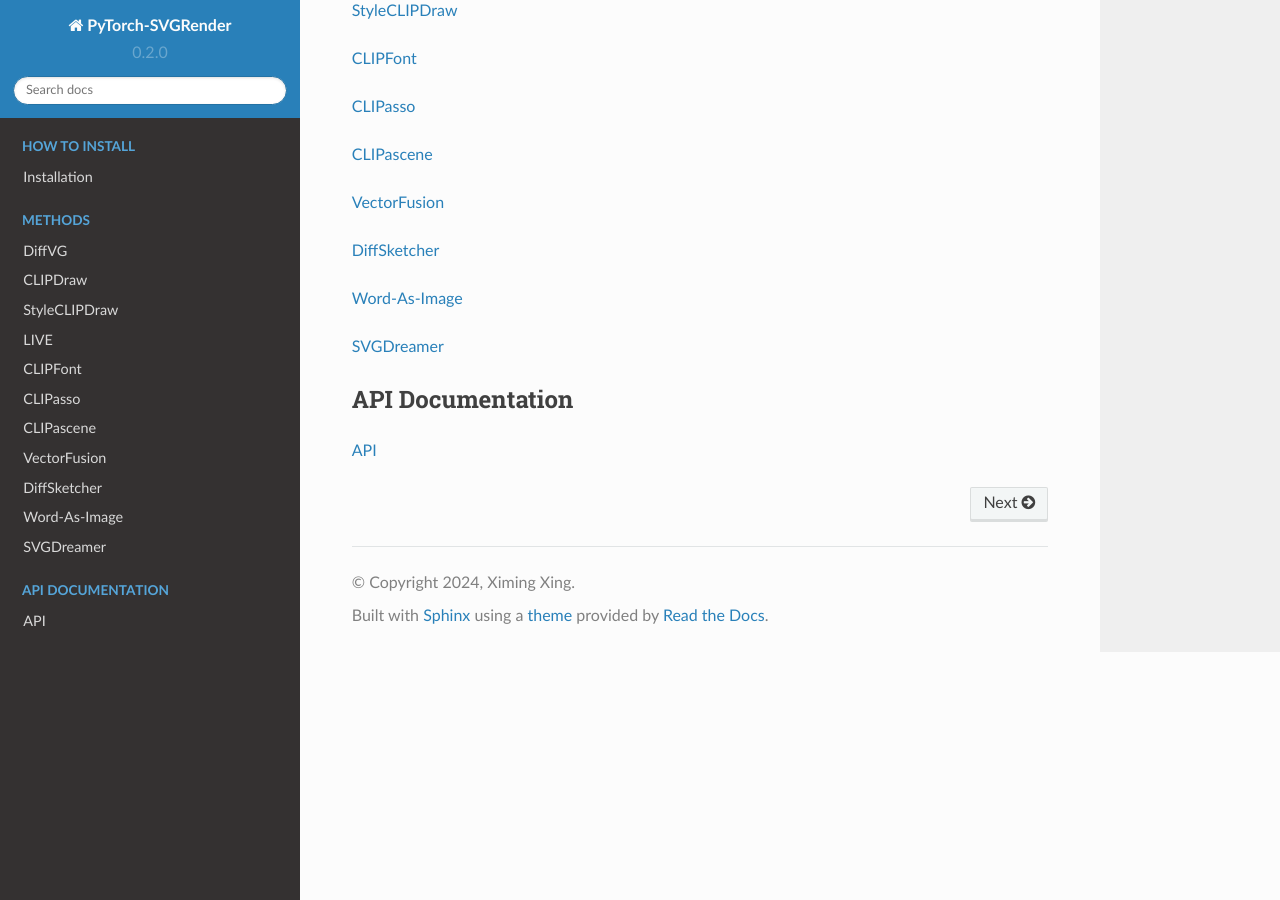
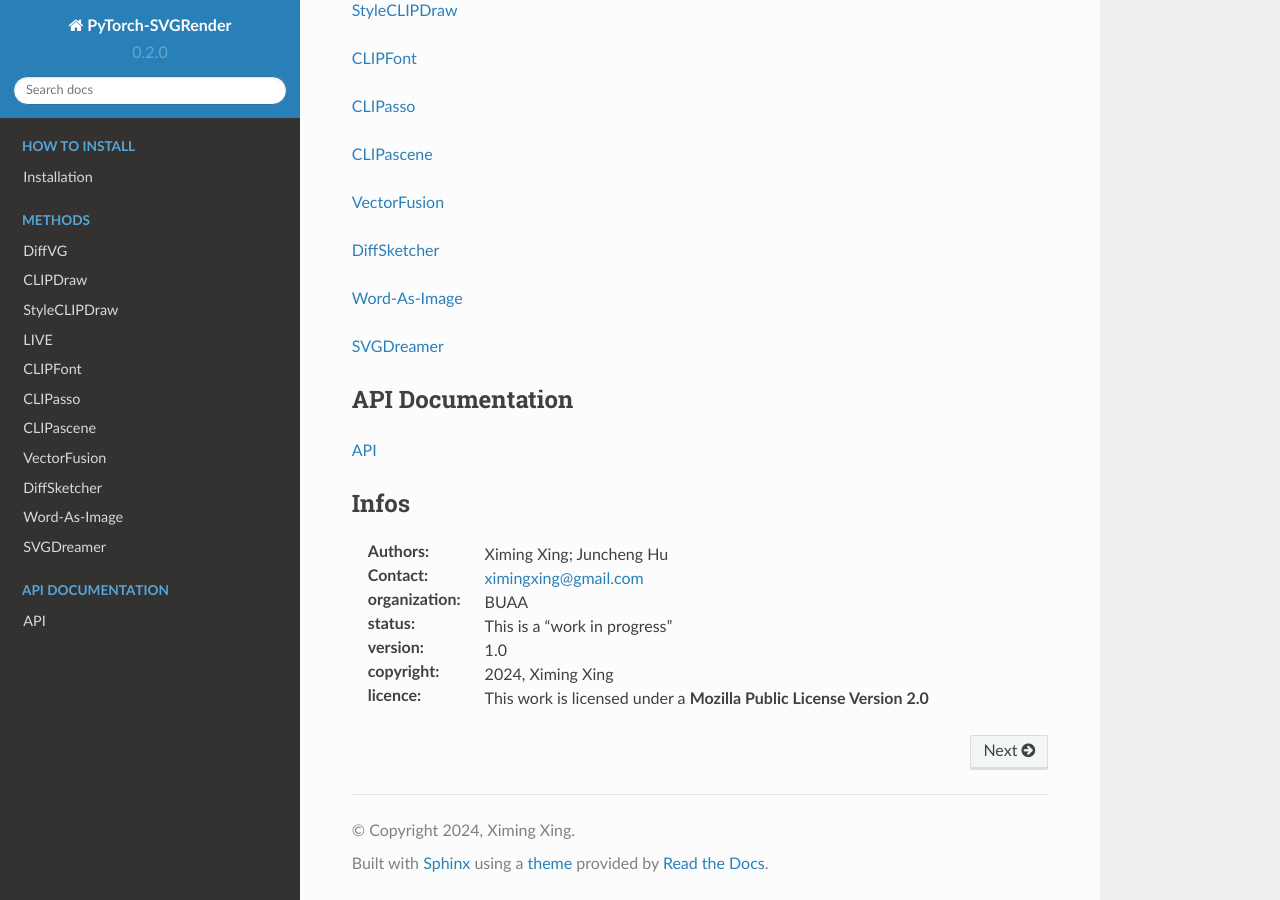
Before and after one commit to ximinng/PyTorch-SVGRender, a Sphinx documentation site: the page built from docs/source/index.rst, in a window 1280 px wide and 900 px high, scrolled down 1000 px. Built offline with Sphinx 7.4.7 and the Read the Docs theme 2.0.0, drawn with Linux system fonts in a browser that asks for light colours.

Commit message:
docs(readthedocs): update: clipasso and infos

```diff
--- a/docs/source/conf.py
+++ b/docs/source/conf.py
@@ -3,7 +3,7 @@
 # -- Project information
 project = 'PyTorch-SVGRender'
 copyright = '2024, Ximing Xing'
-author = 'XiMing Xing, Juncheng Hu et al.'
+author = 'Ximing Xing, Juncheng Hu et al.'
 
 release = '1.0'
 version = '0.2.0'
--- a/docs/source/index.rst
+++ b/docs/source/index.rst
@@ -82,3 +82,17 @@
    :hidden:
 
    api
+
+
+Infos
+----------
+
+.. bibliographic fields (which also require a transform):
+
+:Authors: Ximing Xing; Juncheng Hu
+:Contact: ximingxing@gmail.com
+:organization: BUAA
+:status: This is a "work in progress"
+:version: 1.0
+:copyright: 2024, Ximing Xing
+:licence: This work is licensed under a **Mozilla Public License Version 2.0**
```
Also changed, not shown: docs/source/clipasso.rst (+10 -1 lines).
